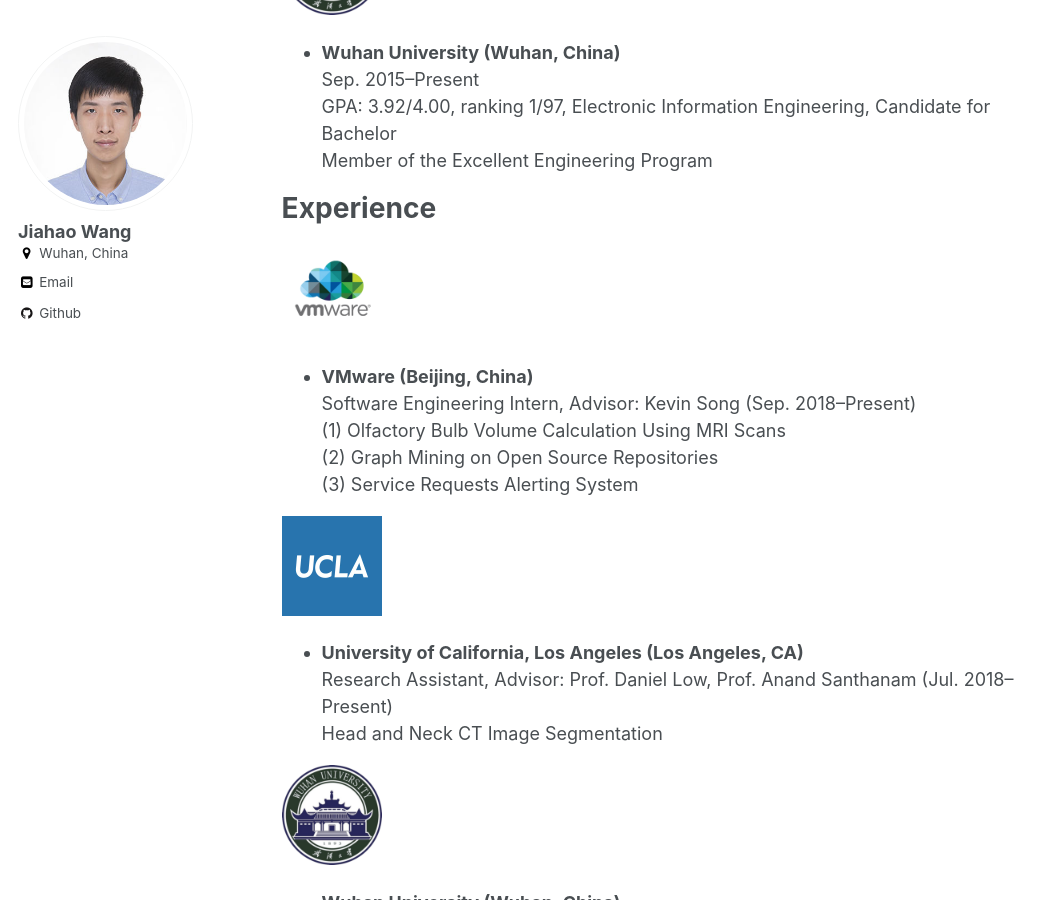
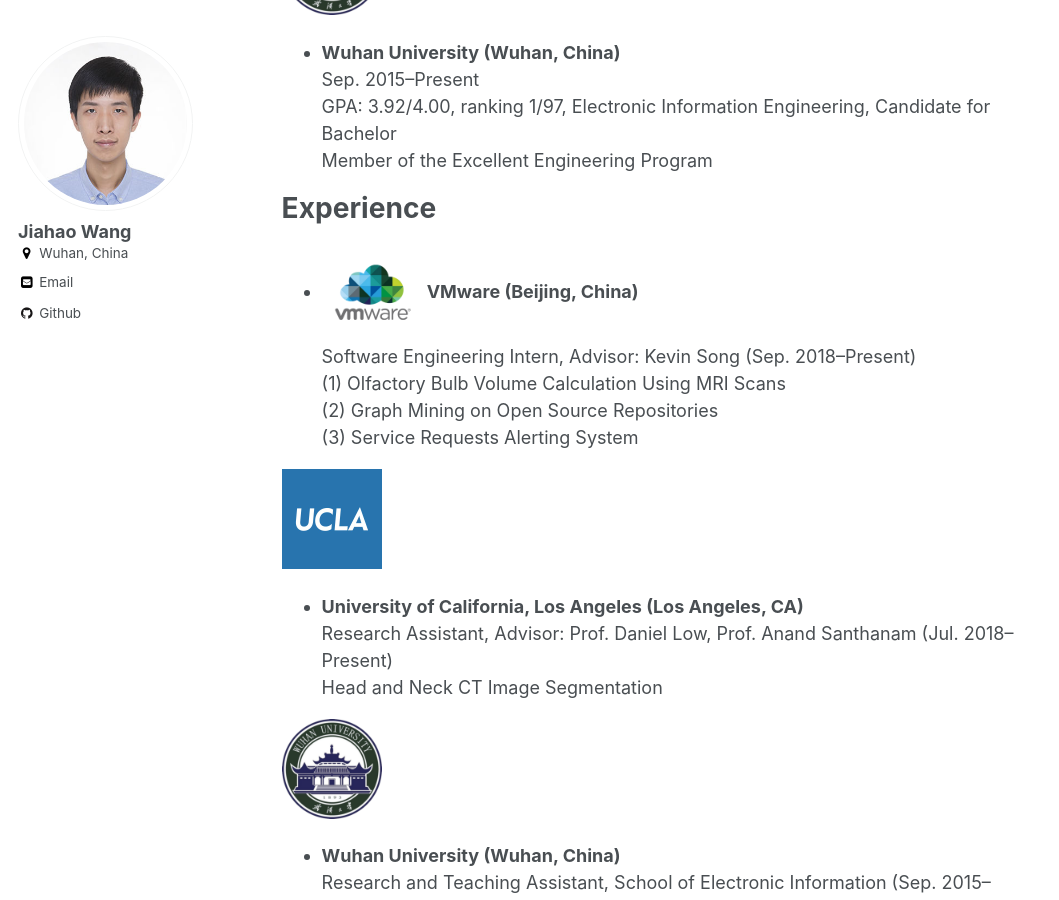
Before and after one commit to JiahaoPlus/JiahaoPlus.github.io, a Jekyll site: the page built from _pages/about.md, in a window 1280 px wide and 900 px high, scrolled down 900 px. Shown: the whole window, without its empty margins (0-1059 px from the left). Built offline with Jekyll 4.4.1, drawn with Linux system fonts in a browser that asks for light colours.

Commit message:
update 'about'

```diff
--- a/_pages/about.md
+++ b/_pages/about.md
@@ -33,8 +33,8 @@ Member of the Excellent Engineering Program<br>
 
 # Experience
 
-<img width="100" height="100" src="https://jiahaoplus.github.io/images/vmware.png"/>
-* <b>VMware (Beijing, China) </b> <br>
+* <img width="100" height="100" src="https://jiahaoplus.github.io/images/vmware.png"/>
+<b>VMware (Beijing, China) </b> <br>
 Software Engineering Intern, Advisor: Kevin Song (Sep. 2018--Present)<br>
 (1) Olfactory Bulb Volume Calculation Using MRI Scans<br>
 (2) Graph Mining on Open Source Repositories <br>
```
